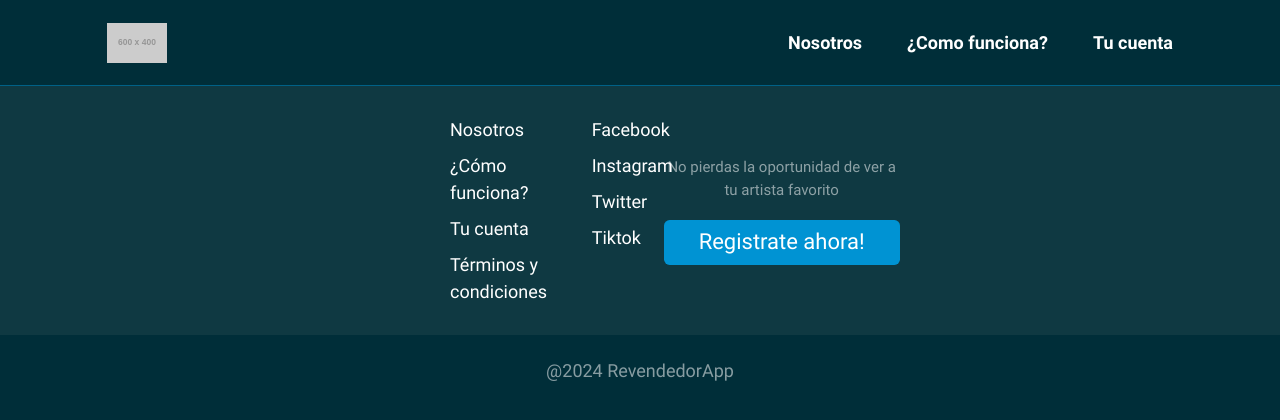
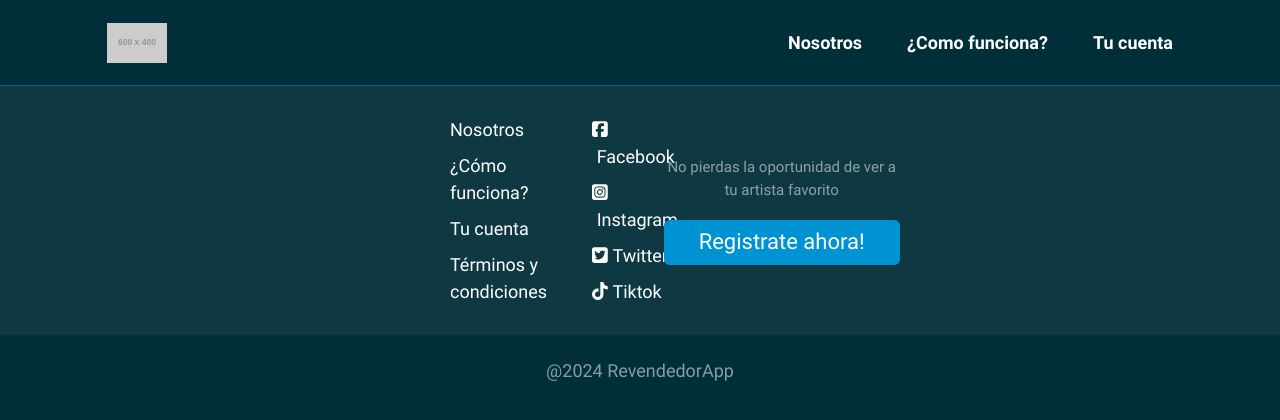
Before and after one commit to ricardovasquezpe/RevendedorAppVersion2, a React (Vite) app: page / in a window 1280 px wide. Shown: the top 420 px of the page. Built offline with nearby package versions, Linux system fonts and the light colour scheme.

Commit message:
footer changes

```diff
--- a/package.json
+++ b/package.json
@@ -14,6 +14,11 @@
     "@chakra-ui/react": "^2.8.2",
     "@emotion/react": "^11.11.3",
     "@emotion/styled": "^11.11.0",
+    "@fortawesome/fontawesome-svg-core": "^6.5.1",
+    "@fortawesome/free-brands-svg-icons": "^6.5.1",
+    "@fortawesome/free-regular-svg-icons": "^6.5.1",
+    "@fortawesome/free-solid-svg-icons": "^6.5.1",
+    "@fortawesome/react-fontawesome": "^0.2.0",
     "framer-motion": "^10.18.0",
     "react": "^18.2.0",
     "react-dom": "^18.2.0",
--- a/src/components/footer/footer.module.css
+++ b/src/components/footer/footer.module.css
@@ -5,3 +5,8 @@
 .parent a:hover{
     color: var(--chakra-colors-secondary-default);
 }
+
+.brands{
+    margin-left: 5px;
+    display: inline;
+}
--- a/src/components/footer/footer.tsx
+++ b/src/components/footer/footer.tsx
@@ -1,7 +1,10 @@
 import { Box, Center, SimpleGrid, Text, VStack } from "@chakra-ui/react";
 import { Link } from "react-router-dom";
+import { MyButton } from "../myButton/myButton";
 import styles from "./footer.module.css";
-import { MyButton } from "../myButton/myButton";
+
+import { FontAwesomeIcon } from '@fortawesome/react-fontawesome'
+import { faSquareFacebook, faSquareInstagram, faSquareTwitter, faTiktok } from "@fortawesome/free-brands-svg-icons";
 
 export const Footer = () => {
     return (
@@ -18,17 +21,34 @@ export const Footer = () => {
                     </Box>
                     <Box>
                         <VStack align={{"sm": "center", "md": "start"}}>
-                            <Link to={"/"}>Facebook</Link>
-                            <Link to={"/"}>Instagram</Link>
-                            <Link to={"/"}>Twitter</Link>
-                            <Link to={"/"}>Tiktok</Link>
+                            <Link to={"/"}>
+                                <FontAwesomeIcon icon={faSquareFacebook} />
+                                <Text className={styles.brands}>Facebook</Text>
+                            </Link>
+                            <Link to={"/"}>
+                                <FontAwesomeIcon icon={faSquareInstagram} />
+                                <Text className={styles.brands}>Instagram</Text>
+                            </Link>
+                            <Link to={"/"}>
+                                <FontAwesomeIcon icon={faSquareTwitter} />
+                                <Text className={styles.brands}>Twitter</Text>
+                            </Link>
+                            <Link to={"/"}>
+                                <FontAwesomeIcon icon={faTiktok} />
+                                <Text className={styles.brands}>Tiktok</Text>
+                            </Link>
                         </VStack>
                     </Box>
-                    <Center>
+                    <Center className="">
                         <VStack>
-                            <Text align={"center"} fontSize={"15px"} color={"white.half"} mb={"10px"}>No pierdas la oportunidad de ver a tu artista favorito</Text>
+                            <Text
+                                  align={"center"}
+                                  fontSize={"15px"}
+                                  color={"white.half"}
+                                  mb={"10px"}>No pierdas la oportunidad de ver a tu artista favorito</Text>
                             <MyButton textColor="white"
                                     backgroundColor="secondary.default"
+                                    backgroundColorHover="secondary.dark"
                                     title={"Registrate ahora!"}
                                     fontSize="22px"
                                     padding="20px 35px 20px 35px"></MyButton>
--- a/src/components/myButton/myButton.tsx
+++ b/src/components/myButton/myButton.tsx
@@ -6,10 +6,11 @@ export const MyButton = (props: Props) => {
             <Button bg={props.backgroundColor}
                     color={props.textColor}
                     fontWeight={"normal"}
-                    borderRadius={"0.313rem"}
-                    _hover={{bg: props.backgroundColor}}
+                    borderRadius={"custom"}
+                    _hover={{bg: props.backgroundColorHover, transition: "background 0.3s ease-in-out"}}
                     fontSize={props.fontSize}
-                    padding={props.padding}>
+                    padding={props.padding}
+                    className={props.className}>
                 {props.title}
             </Button>
         </>
@@ -19,7 +20,9 @@ export const MyButton = (props: Props) => {
 type Props = {
     title: string,
     backgroundColor: string,
+    backgroundColorHover: string,
     textColor: string,
     fontSize: string,
-    padding: string
+    padding: string,
+    className? : string | undefined
 };
--- a/src/config/theme.tsx
+++ b/src/config/theme.tsx
@@ -15,6 +15,9 @@ const theme = extendTheme({
         }
       }),
     },
+    radii:{
+      custom: "0.313rem"
+    },
     colors: {
       primary: {
         default: "#002E39",
@@ -22,7 +25,8 @@ const theme = extendTheme({
       },
       secondary: {
         default: "#0093D3",
-        half: "#0093d382"
+        half: "#0093d382",
+        dark: "#0075a8"
       },
       white: {
         half: "#ffffff87"
```
Lines whose indentation alone changed are shown as unchanged.
